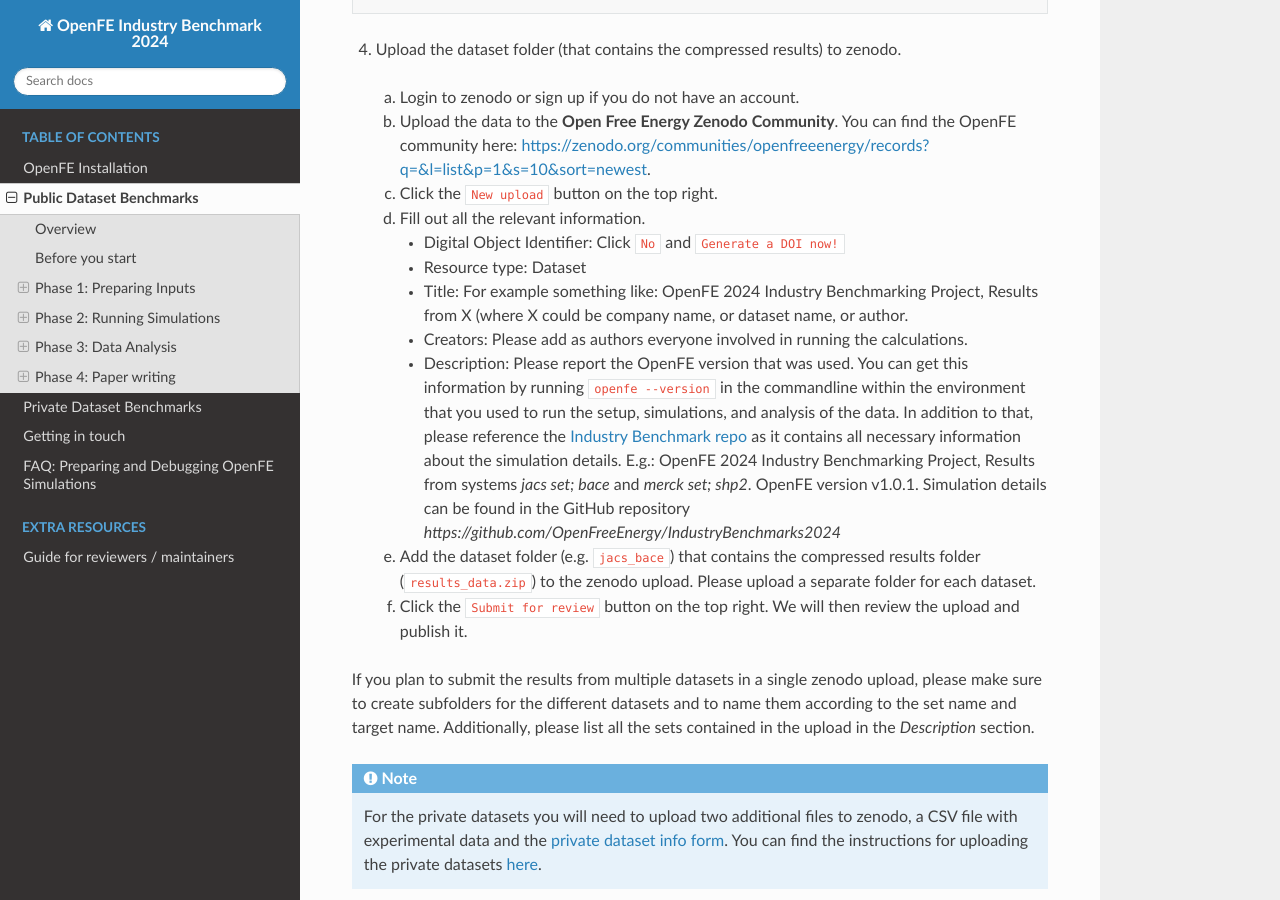
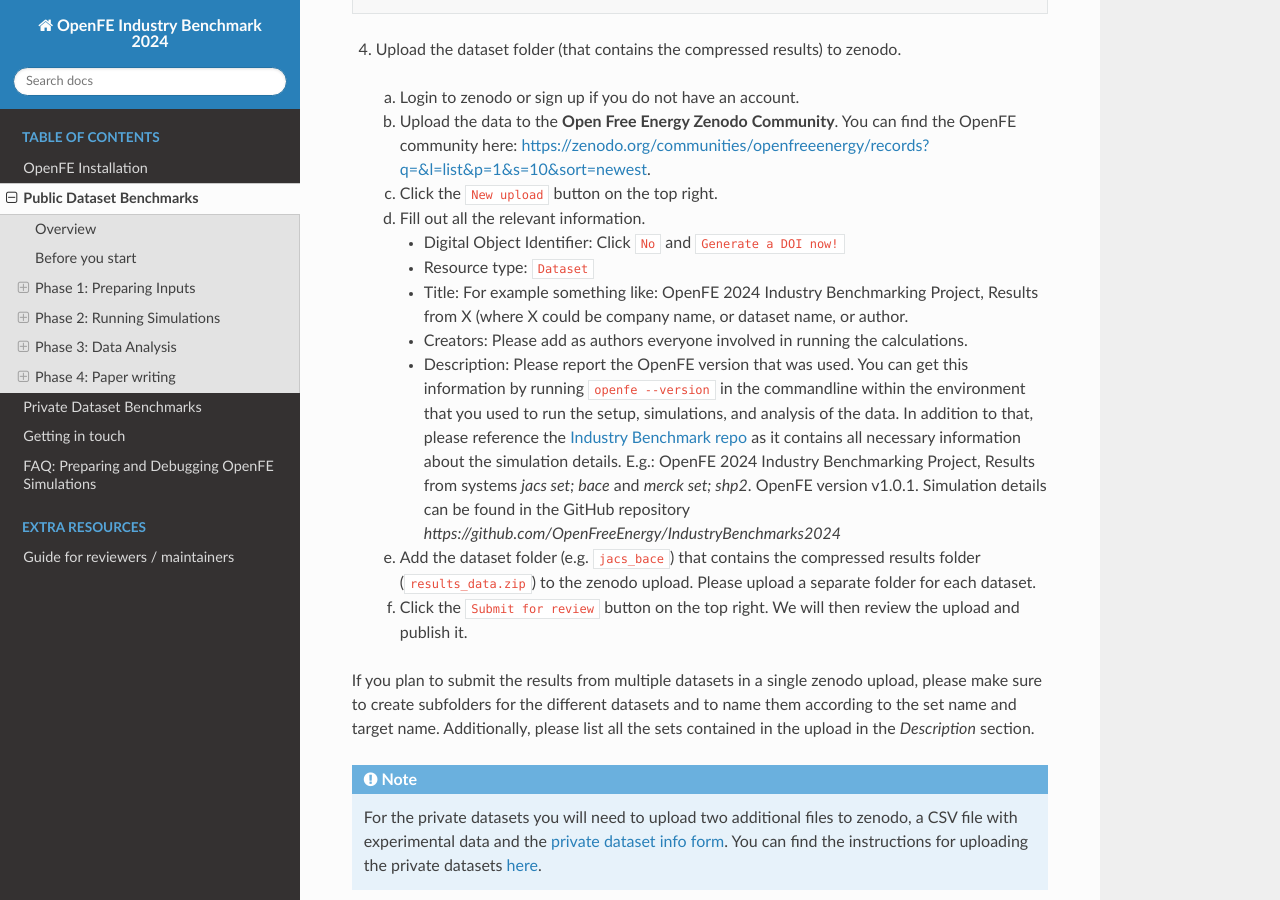
Before and after one commit to OpenFreeEnergy/IndustryBenchmarks2024, a Sphinx documentation site: the page built from docs/source/public/overview.rst, in a window 1280 px wide and 900 px high, scrolled down 16527 px. Built offline with Sphinx 7.4.7 and the Read the Docs theme 3.1.0, drawn with Linux system fonts in a browser that asks for light colours.

```diff
--- a/docs/source/public/overview.rst
+++ b/docs/source/public/overview.rst
@@ -748,7 +748,7 @@ To upload the data, please follow these steps:
   d) Fill out all the relevant information.
 
      * Digital Object Identifier: Click ``No`` and ``Generate a DOI now!``
-     * Resource type: Dataset
+     * Resource type: ``Dataset``
      * Title: For example something like: OpenFE 2024 Industry Benchmarking Project, Results from X (where X could be company name, or dataset name, or author.
      * Creators: Please add as authors everyone involved in running the calculations.
      * Description: Please report the OpenFE version that was used. You can get this information by running ``openfe --version`` in the commandline within the environment that you used to run the setup, simulations, and analysis of the data. In addition to that, please reference the `Industry Benchmark repo <https://github.com/OpenFreeEnergy/IndustryBenchmarks2024>`_ as
```
